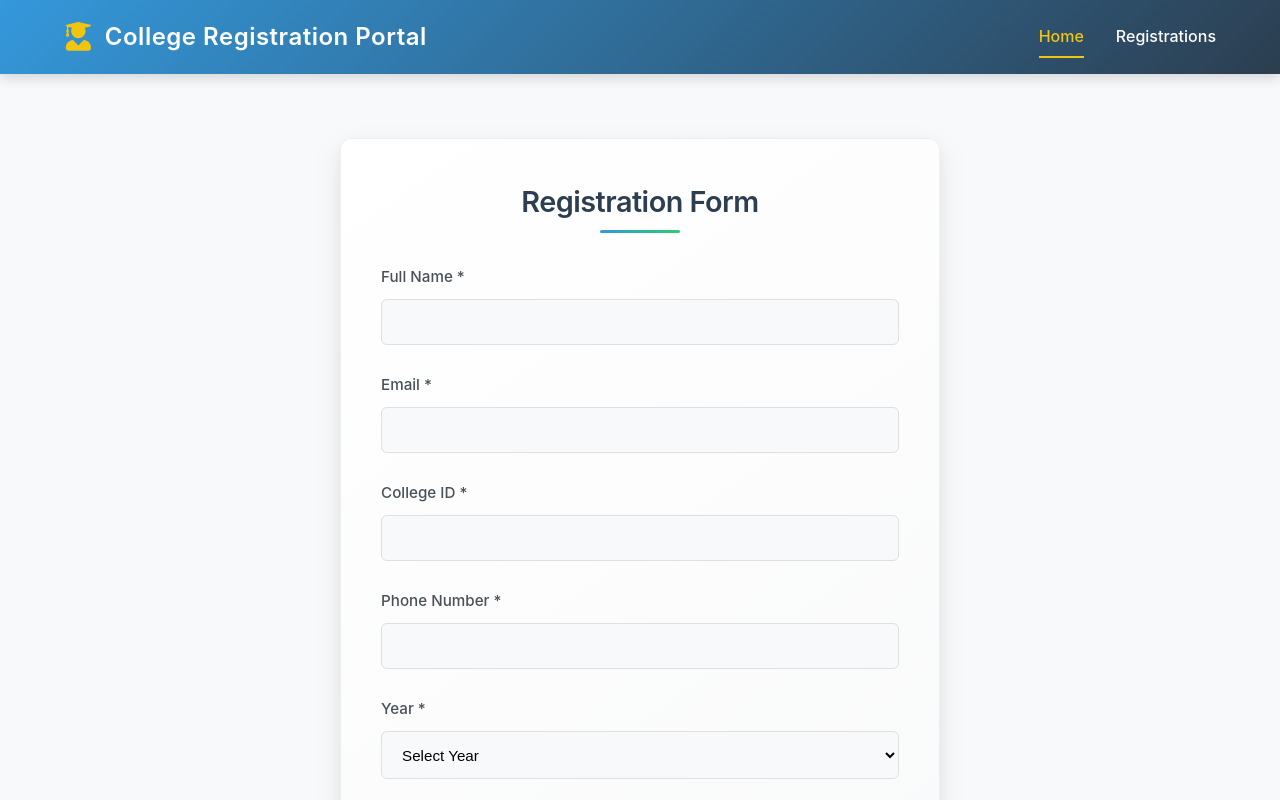
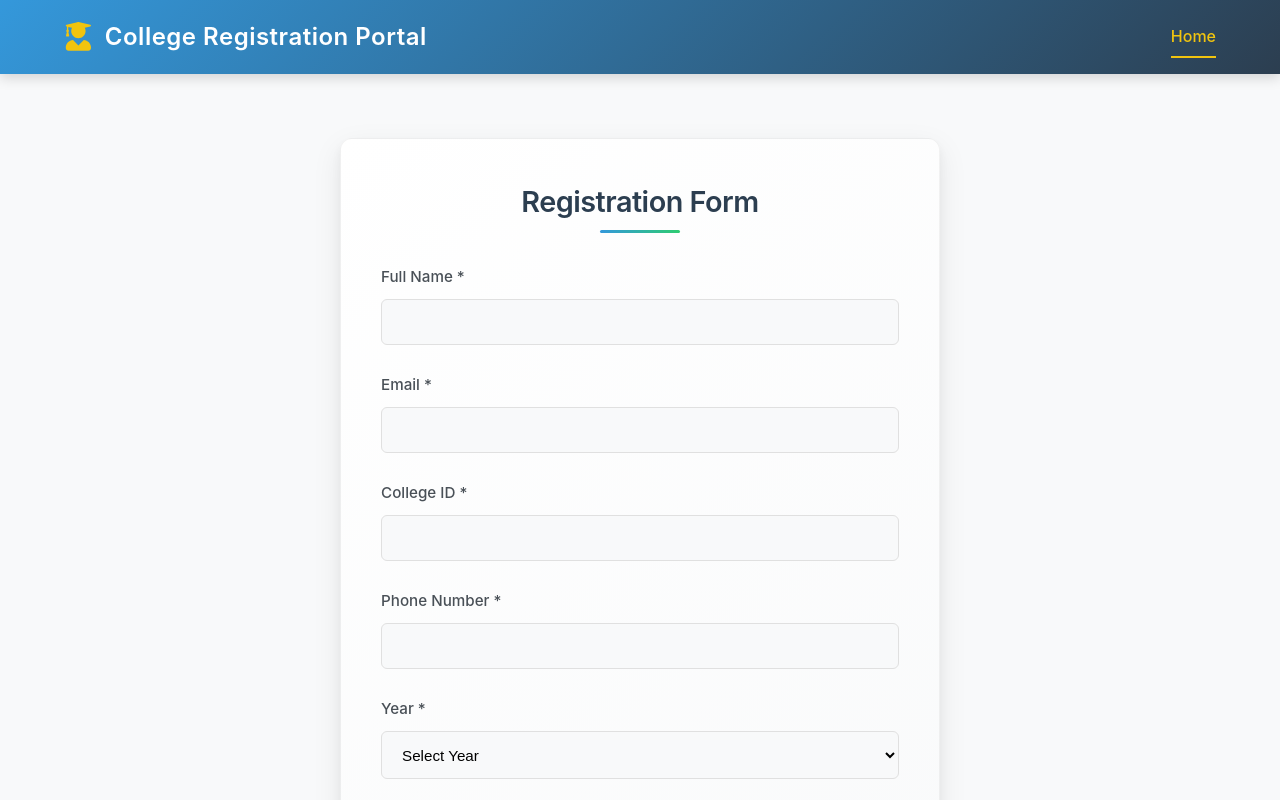
Before and after one commit to Raj72620/Registration-Form, a React (Create React App) app in the folder frontend/: page / in a window 1280 px wide. Shown: the top 800 px of the page. Built offline with nearby package versions, Linux system fonts and the light colour scheme.

Commit message:
recent updates with navbar

```diff
--- a/frontend/src/components/Navbar.jsx
+++ b/frontend/src/components/Navbar.jsx
@@ -12,7 +12,6 @@ const Navbar = () => {
         </div>
         <div className="navbar-links">
           <a href="/" className="nav-link active">Home</a>
-          <a href="/users" className="nav-link">Registrations</a>
         </div>
       </div>
     </nav>
```
